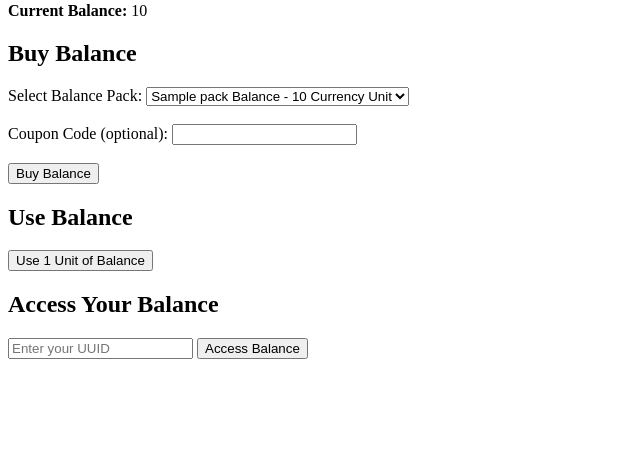
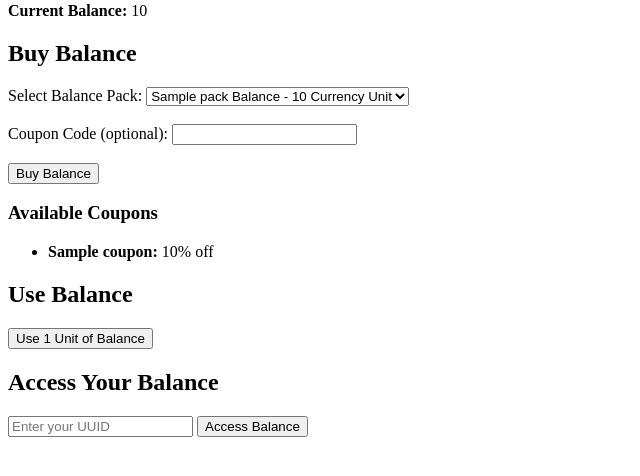
Before and after one commit to mdeacey/uuid-entitlement-manager, a Flask app: template templates/index.html in a window 1280 px wide. Shown: the part 159-635 px from the top of the page, without its empty margins (0-640 px from the left). Run offline with Flask 3, Linux system fonts and the light colour scheme; the template is opened without the code that fills it: most values are stand-ins (such as "Sample title", 1, 10 or a date in 2020).

Commit message:
Everything working after restart

```diff
--- a/app.py
+++ b/app.py
@@ -29,7 +29,7 @@ def index():
         user_uuid = request.cookies.get('user_uuid')
         if not user_uuid:
             user_uuid = database.generate_uuid(user_agent=user_agent_string)
-            response = make_response(render_template('index.html', user_uuid=user_uuid, balance=10, flask_env=os.getenv('FLASK_ENV'), balance_packs=BALANCE_PACKS))
+            response = make_response(render_template('index.html', user_uuid=user_uuid, balance=10, flask_env=os.getenv('FLASK_ENV'), balance_packs=BALANCE_PACKS, coupons=COUPONS))
             response.set_cookie('user_uuid', user_uuid)
             return response
 
@@ -41,7 +41,7 @@ def index():
             return redirect(url_for('index'))
 
         balance = database.get_balance(user_uuid)
-        return render_template('index.html', user_uuid=user_uuid, balance=balance, flask_env=os.getenv('FLASK_ENV'), balance_packs=BALANCE_PACKS)
+        return render_template('index.html', user_uuid=user_uuid, balance=balance, flask_env=os.getenv('FLASK_ENV'), balance_packs=BALANCE_PACKS, coupons=COUPONS)
     except BadRequest as e:
         logging.warning(f"Bad request: {e}")
         flash(str(e))
@@ -185,7 +185,15 @@ def delete_all_user_records():
     if os.getenv('FLASK_ENV') == 'development':
         try:
             database.delete_all_user_records()
+            logging.info("All user records have been deleted.")
+
+            user_uuid = request.cookies.get('user_uuid')
+            response = make_response(redirect(url_for('index')))
+            if user_uuid:
+                response.set_cookie('user_uuid', '', expires=0)
+
             flash("All user records have been deleted.")
+            return response
         except Exception as e:
             logging.error(f"Error deleting all user records: {e}")
             flash("An error occurred while deleting all user records.")
--- a/requirements.txt
+++ b/requirements.txt
@@ -1,5 +1,4 @@
+python-dotenv
 Flask
-Click
 requests
 user-agents
-python-dotenv
--- a/templates/index.html
+++ b/templates/index.html
@@ -35,6 +35,18 @@
 
             <button type="submit">Buy Balance</button>
         </form>
+
+        <!-- Display Available Coupons -->
+        <h3>Available Coupons</h3>
+        {% if coupons %}
+            <ul>
+            {% for coupon, discount in coupons.items() %}
+                <li><strong>{{ coupon }}:</strong> {{ discount }}% off</li>
+            {% endfor %}
+            </ul>
+        {% else %}
+            <p>No coupons available at the moment.</p>
+        {% endif %}
     </section>
 
     <!-- Use Balance -->
```
